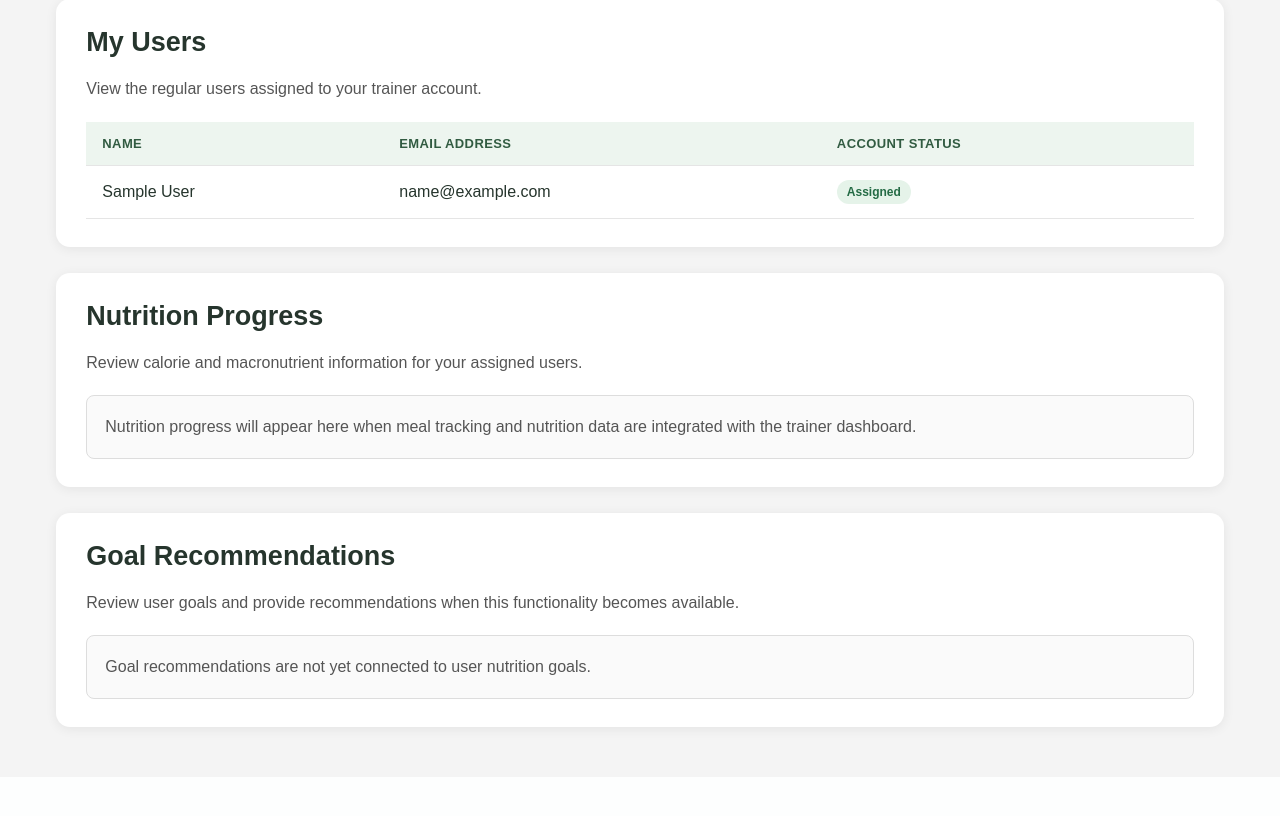
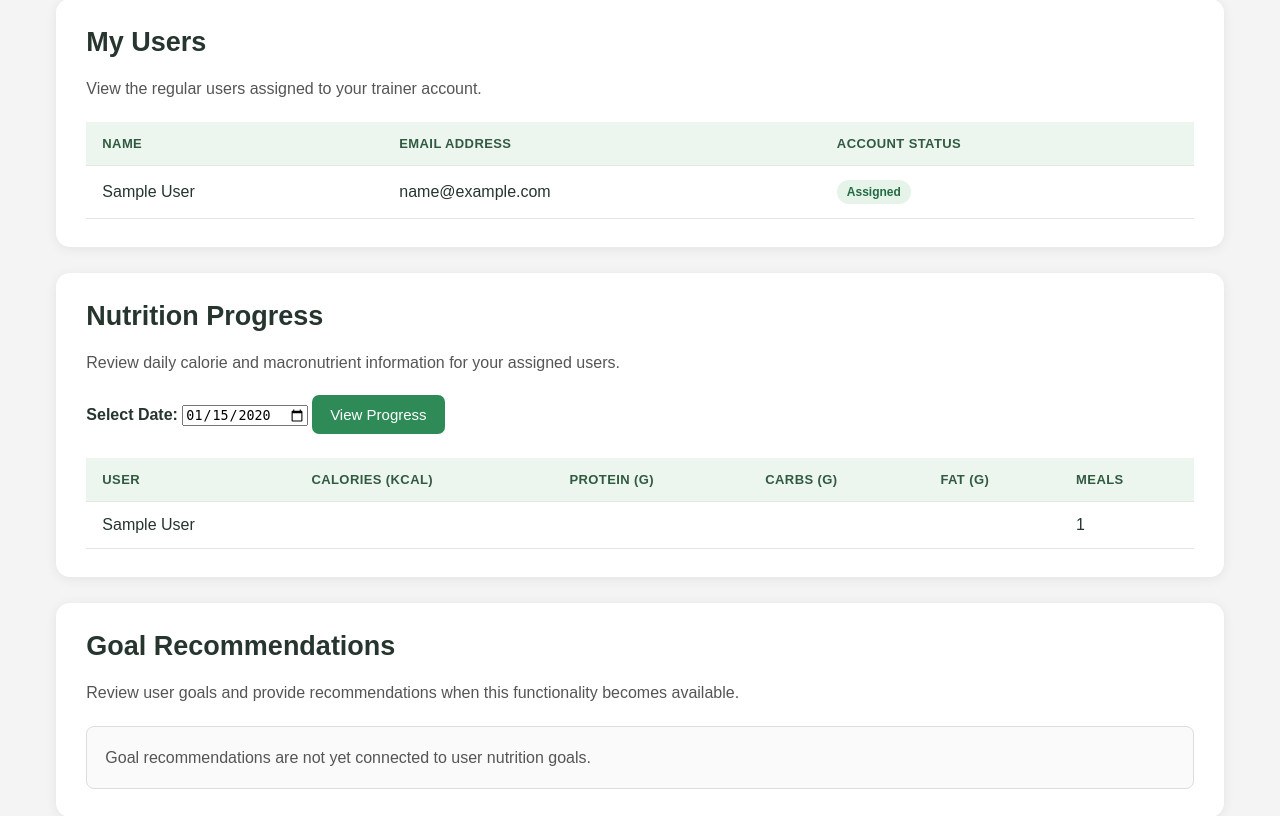
Before and after one commit to Adrian-nh-707/calorie-tracker, a Spring app: template src/main/resources/templates/trainer-dashboard.html in a window 1280 px wide. Shown: the part 331-1147 px from the top of the page. Before the commit the page ends 1066 px from the top, so only its background shows below. Run offline with Thymeleaf, Linux system fonts and the light colour scheme; the template is opened without the code that fills it: most values are stand-ins (such as "Sample title", 1, 10 or a date in 2020); data that the repository does not hold is empty; some of the project's set-up classes (security, data sources, template engines, error pages and the like) are left out, and stand-ins take their place.

Commit message:
Add trainer nutrition progress

```diff
--- a/src/main/resources/templates/trainer-dashboard.html
+++ b/src/main/resources/templates/trainer-dashboard.html
@@ -252,12 +252,74 @@
         <h2>Nutrition Progress</h2>
 
         <p class="description">
-            Review calorie and macronutrient information for your assigned users.
+            Review daily calorie and macronutrient information for your assigned users.
         </p>
 
-        <div class="placeholder">
-            Nutrition progress will appear here when meal tracking and
-            nutrition data are integrated with the trainer dashboard.
+        <!-- Date selector -->
+        <form th:action="@{/trainer/dashboard}" method="get"
+            style="margin-bottom: 24px;">
+
+            <label for="date"><strong>Select Date:</strong></label>
+
+            <input type="date"
+                id="date"
+                name="date"
+                th:value="${selectedDate}"
+                required>
+
+            <button type="submit" class="logout-button">
+                View Progress
+            </button>
+        </form>
+
+        <!-- Nutrition table -->
+        <div class="table-container">
+            <table>
+                <thead>
+                    <tr>
+                        <th>User</th>
+                        <th>Calories (kcal)</th>
+                        <th>Protein (g)</th>
+                        <th>Carbs (g)</th>
+                        <th>Fat (g)</th>
+                        <th>Meals</th>
+                    </tr>
+                </thead>
+
+                <tbody>
+                    <tr th:each="progress : ${nutritionProgress}">
+                        <td th:text="${progress.user.firstName + ' ' + progress.user.lastName}">
+                            Example User
+                        </td>
+
+                        <td th:text="${#numbers.formatDecimal(progress.calories, 1, 2)}">
+                            0
+                        </td>
+
+                        <td th:text="${#numbers.formatDecimal(progress.protein, 1, 2)}">
+                            0
+                        </td>
+
+                        <td th:text="${#numbers.formatDecimal(progress.carbs, 1, 2)}">
+                            0
+                        </td>
+
+                        <td th:text="${#numbers.formatDecimal(progress.fat, 1, 2)}">
+                            0
+                        </td>
+
+                        <td th:text="${progress.mealCount}">
+                            0
+                        </td>
+                    </tr>
+
+                    <tr th:if="${#lists.isEmpty(nutritionProgress)}">
+                        <td colspan="6" class="empty-message">
+                            No users are currently assigned to you.
+                        </td>
+                    </tr>
+                </tbody>
+            </table>
         </div>
     </section>
 
```
Also changed, not shown: src/main/java/com/group19/calorietrack/controller/RoleDashboardController.java (+70 -8 lines), src/main/java/com/group19/calorietrack/dto/NutritionProgress.java (added, +55 -0 lines), src/main/java/com/group19/calorietrack/repositories/MealRepository.java (+9 -0 lines).
